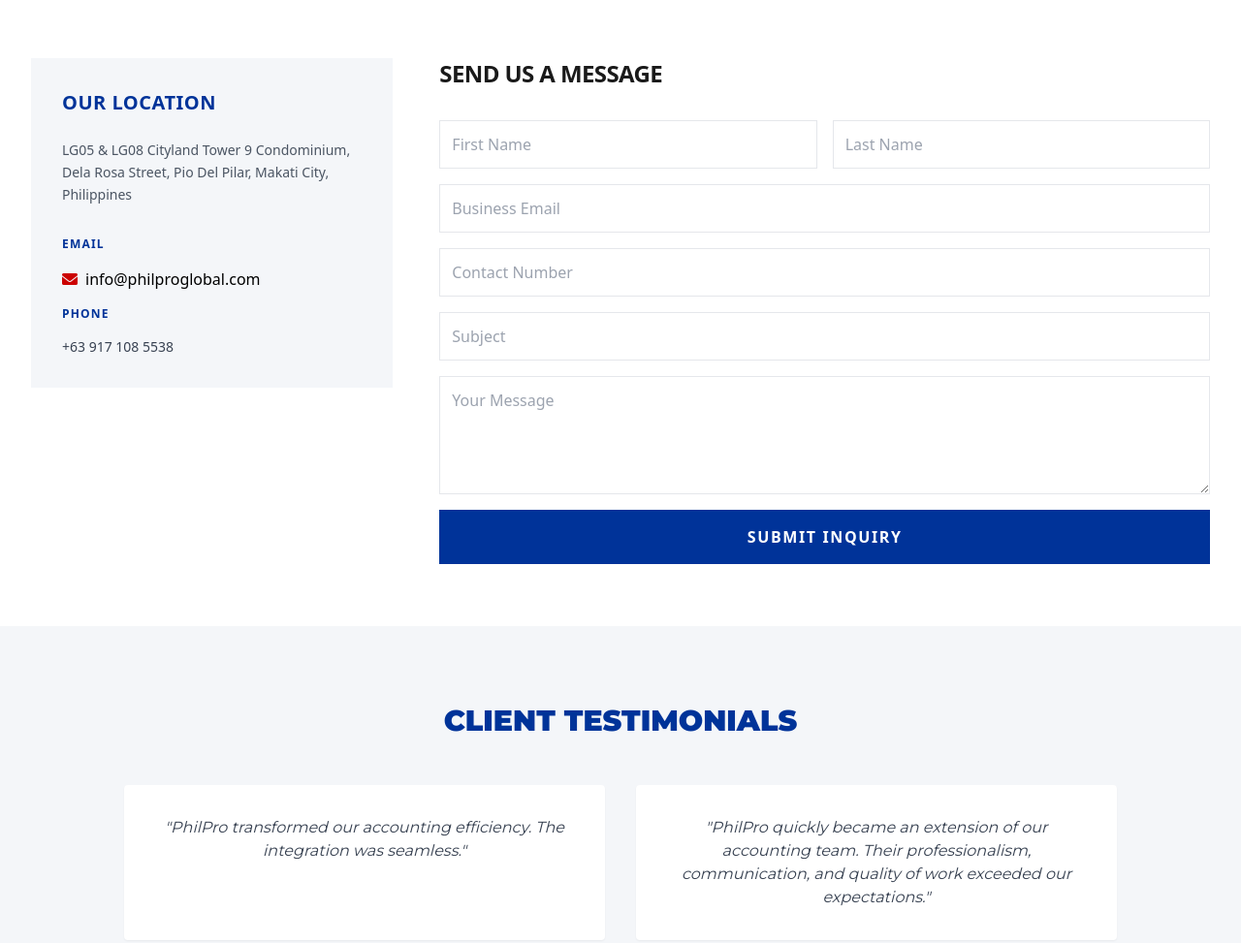
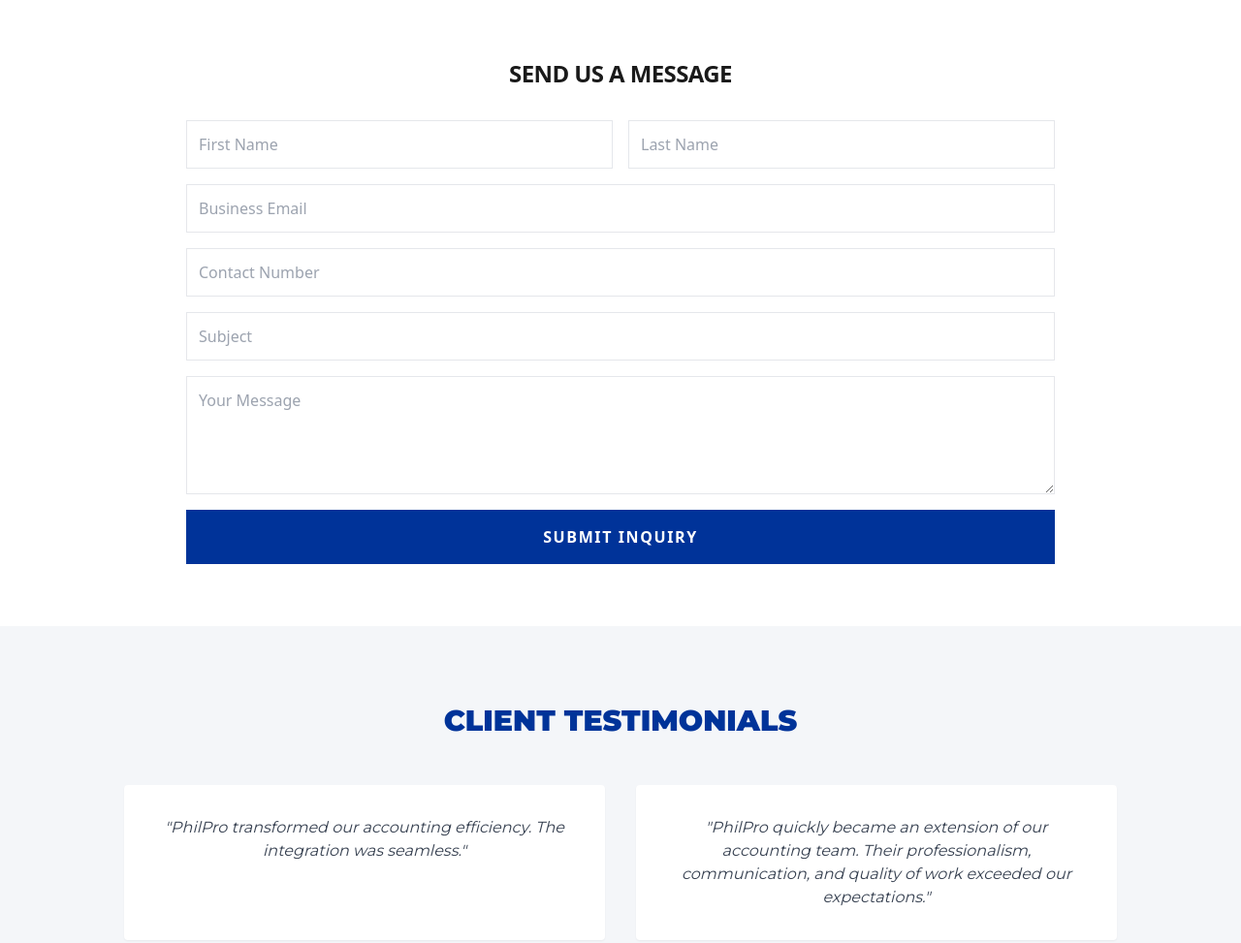
Before and after one commit to jg-static-site/jg-static-site, a Jekyll site: the page built from contact.md, in a window 1280 px wide and 1400 px high, cut to the strip 354-1327 px from the top of the window. Shown: the whole strip at 97% size. Built offline with Jekyll 4.4.1, drawn with Linux system fonts in a browser that asks for light colours; nearby versions of some CDN libraries; some of the changed text lies outside the part shown.

Commit message:
updated contact page

```diff
--- a/_includes/footer.html
+++ b/_includes/footer.html
@@ -1,18 +1,19 @@
 <footer class="bg-white text-gray-800 pt-16 pb-8 px-8 border-t border-gray-200">
-    <div class="max-w-7xl mx-auto grid grid-cols-1 md:grid-cols-2 lg:grid-cols-4 gap-12 pb-12 border-b border-gray-200">
+    <!-- Changed to a 12-column grid for precise width control and balanced spacing -->
+    <div class="max-w-7xl mx-auto grid grid-cols-1 md:grid-cols-2 lg:grid-cols-12 gap-10 pb-12 border-b border-gray-200 items-start">
 
-        <!-- Company Profile Column -->
-        <div class="space-y-4">
-            <h3 class="text-2xl font-black uppercase tracking-wider">
-                <span  class="text-[#CC0000]">Phil</span><span class="text-[#003399]">Pro</span>
+        <!-- Column 1: Company Profile (Spans 4 columns) -->
+        <div class="lg:col-span-4 space-y-4">
+            <h3 class="text-2xl font-black tracking-wider">
+                <span class="text-[#CC0000]">Phil</span><span class="text-[#003399]">PRO</span>
             </h3>
             <p class="text-gray-600 text-lg leading-relaxed">
                 Premium accounting, tax compliance, and scalable finance outsourcing solutions powered by certified Filipino professionals.
             </p>
         </div>
 
-        <!-- Quick Links Column -->
-        <div class="space-y-4">
+        <!-- Column 2: Quick Links (Spans 2 columns to pull the next column closer) -->
+        <div class="lg:col-span-2 space-y-4 w-full">
             <h4 class="text-lg font-black uppercase tracking-wider text-gray-900">Quick Links</h4>
             <ul class="space-y-2 text-lg">
                 <li><a href="/" class="group text-[#003399] transition duration-200"><span class="group-hover:text-[#CC0000] font-semibold">Home</span></a></li>
@@ -22,8 +23,8 @@
             </ul>
         </div>
 
-        <!-- Services Column (Updated to match your 9 services list) -->
-        <div class="space-y-4">
+        <!-- Column 3: Our Services (Spans 3 columns to easily fit the text) -->
+        <div class="lg:col-span-3 space-y-4 w-full">
             <h4 class="text-lg font-black uppercase tracking-wider text-gray-900">Our Services</h4>
             <ul class="space-y-2 text-lg">
                 <li><a href="/services/accounting-services" class="group text-[#003399] transition duration-200"><span class="group-hover:text-[#CC0000] font-semibold">Accounting Services</span></a></li>
@@ -38,28 +39,47 @@
             </ul>
         </div>
 
+        <div class="lg:col-span-3 space-y-4 w-full">
+            <h4 class="text-lg font-black uppercase tracking-wider text-gray-900">Get In Touch</h4>
+            <ul class="space-y-3 text-lg text-gray-600">
+                <!-- Address -->
 
-
-        <!-- Contact Info Column -->
-        <div class="space-y-4">
-            <h4 class="text-lg font-black uppercase tracking-wider text-gray-900">Get In Touch</h4>
-            <ul class="space-y-2 text-lg text-gray-600">
+                <!-- Email -->
                 <li class="flex items-center gap-3">
                     <i class="fa-solid fa-envelope text-[#003399]"></i>
                     <a href="mailto:info@philproglobal.com" class="hover:text-[#CC0000] transition">info@philproglobal.com</a>
                 </li>
+                <!-- Phone -->
                 <li class="flex items-center gap-3">
                     <i class="fa-solid fa-phone text-[#003399]"></i>
-                    <span>Inquire Now</span>
+                    <a href="tel:+639765562629" class="hover:text-[#CC0000] transition">+63 917 108 5538</a>
+                </li>
+                <!-- Viber -->
+                <li class="flex items-center gap-3">
+                    <i class="fab fa-viber text-purple-600"></i>
+                    <a href="https://viber.click/639765562629" target="_blank" class="hover:text-[#CC0000] transition">Viber Chat</a>
+                </li>
+                <!-- Social Icons -->
+                <li class="flex items-center gap-4 pt-2">
+                    <a href="https://www.facebook.com/profile.php?id=61591408802954" target="_blank" class="text-gray-500 hover:text-[#003399] transition text-xl"><i class="fab fa-facebook-f"></i></a>
+                    <a href="https://www.instagram.com/philpro.global" target="_blank" class="text-gray-500 hover:text-[#003399] transition text-xl"><i class="fab fa-instagram"></i></a>
+                    <a href="https://www.linkedin.com/company/philproglobal" target="_blank" class="text-gray-500 hover:text-[#003399] transition text-xl"><i class="fab fa-linkedin-in"></i></a>
+                </li>
+
+                <li class="flex items-start gap-3">
+                    <i class="fa-solid fa-location-dot text-[#003399] mt-1"></i>
+                    <span>LG05 & LG08 Cityland Tower 9 Condominium, Dela Rosa Street, Pio Del Pilar, Makati City, Philippines</span>
                 </li>
             </ul>
         </div>
-
     </div>
 
-    <!-- Bottom Copyright Bar -->
-    <div class="max-w-7xl mx-auto mt-16 pt-8 flex flex-col sm:flex-row items-center justify-between gap-4 text-gray-500 text-base">
+    <!-- Bottom Footer Bar -->
+    <div class="max-w-7xl mx-auto mt-8 pt-8 flex flex-col md:flex-row items-center justify-between gap-8 text-gray-500 text-base">
+        <!-- Copyright -->
         <p>&copy; 2026 PhilPro Global. All rights reserved.</p>
+
+        <!-- Links (Original layout style restored) -->
         <div class="flex gap-6">
             <a href="/privacy" class="group text-[#003399] transition"><span class="group-hover:text-[#CC0000]">Privacy Policy</span></a>
             <a href="/terms" class="group text-[#003399] transition"><span class="group-hover:text-[#CC0000]">Terms of Service</span></a>
--- a/_includes/header.html
+++ b/_includes/header.html
@@ -59,7 +59,7 @@
                     </div>
                 </div>
 
-                <a href="/FAQ" class="senior-nav-link text-sm lg:text-[20px] font-bold text-[#003399] hover:text-[#CC0000] px-3">FAQ</a>
+                <a href="/FAQs" class="senior-nav-link text-sm lg:text-[20px] font-bold text-[#003399] hover:text-[#CC0000] px-3">FAQs</a>
             </div>
 
             <!-- Contact -->
--- a/contact.md
+++ b/contact.md
@@ -19,27 +19,12 @@ title: Contact Us | PhilPro Global
 
 <!-- Contact Content -->
 <section class="py-16 px-8 bg-white font-sans">
-    <div class="max-w-7xl mx-auto grid grid-cols-1 lg:grid-cols-3 gap-12">
+    <!-- Centered Container for the Form -->
+    <div class="max-w-4xl mx-auto">
 
-        <!-- Sidebar -->
-        <div class="lg:col-span-1 space-y-8">
-            <div class="bg-[#F4F6F9] p-8">
-                <h3 class="text-xl font-bold text-[#003399] uppercase mb-6 tracking-wide">Our Location</h3>
-                <p class="text-gray-600 text-sm leading-relaxed">LG05 & LG08 Cityland Tower 9 Condominium, Dela Rosa Street, Pio Del Pilar, Makati City, Philippines</p>
-                <div class="mt-8 space-y-4">
-                    <p class="font-bold text-[#003399] text-xs uppercase tracking-widest">Email</p>
-                    <a href="mailto:info@philproglobal.com" class="hover:text-red transition-colors flex items-center gap-2"><i class="fas fa-envelope fa-solid text-[#CC0000]"></i> info@philproglobal.com</a>
-                    <p class="font-bold text-[#003399] text-xs uppercase tracking-widest mt-6">Phone</p>
-                    <p class="text-sm text-gray-700">+63 917 108 5538</p>
-
-                </div>
-            </div>
-        </div>
-
-      <!-- Form Area -->
-<!-- Form Area -->
-        <div class="lg:col-span-2">
-            <h2 class="text-2xl font-black text-[#1A1A1A] uppercase mb-8 tracking-tight">Send Us A Message</h2>
+        <!-- Form Area -->
+        <div>
+            <h2 class="text-2xl font-black text-[#1A1A1A] uppercase mb-8 tracking-tight text-center">Send Us A Message</h2>
             <form id="philproForm" class="grid grid-cols-1 md:grid-cols-2 gap-4">
                 <input type="text" name="entry.2086976944" placeholder="First Name" required class="p-3 border border-gray-200 w-full outline-none focus:border-[#003399]">
                 <input type="text" name="entry.557839567" placeholder="Last Name" required class="p-3 border border-gray-200 w-full outline-none focus:border-[#003399]">
@@ -54,7 +39,7 @@ title: Contact Us | PhilPro Global
                 <button type="submit" class="col-span-2 bg-[#003399] text-white py-4 font-bold uppercase tracking-widest hover:bg-[#002266] transition">Submit Inquiry</button>
             </form>
 
-            <!-- Updated Success Message with Button -->
+            <!-- Success Message -->
             <div id="successMsg" class="hidden mt-4 p-8 bg-green-100 border-2 border-green-200 rounded text-center">
                 <p class="text-green-800 font-bold mb-6">Thank you! Your message has been sent.</p>
                 <button id="resetFormBtn" class="bg-[#003399] text-white px-8 py-3 font-bold uppercase tracking-widest hover:bg-[#002266] transition">
@@ -91,17 +76,16 @@ title: Contact Us | PhilPro Global
         </script>
     </div>
 </section>
+
 <section class="py-20 bg-[#F4F6F9] px-8">
     <div class="max-w-5xl mx-auto text-center">
         <h2 class="text-3xl font-black text-[#003399] uppercase mb-12">Client Testimonials</h2>
         <div class="grid md:grid-cols-2 gap-8">
             <blockquote class="bg-white p-8 rounded shadow-sm italic text-gray-700">
                 "PhilPro transformed our accounting efficiency. The integration was seamless."
-
             </blockquote>
             <blockquote class="bg-white p-8 rounded shadow-sm italic text-gray-700">
                 "PhilPro quickly became an extension of our accounting team. Their professionalism, communication, and quality of work exceeded our expectations."
-
             </blockquote>
         </div>
     </div>
```
Also changed, not shown: FAQs.md (renamed from FAQ.md).
